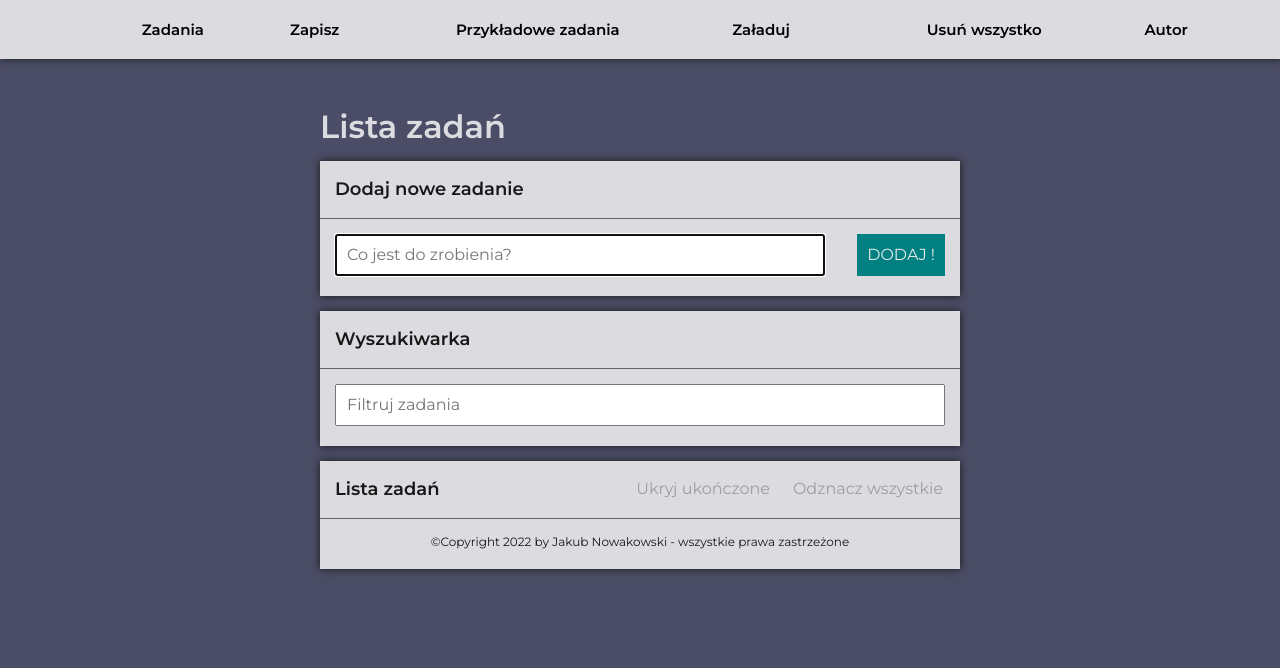
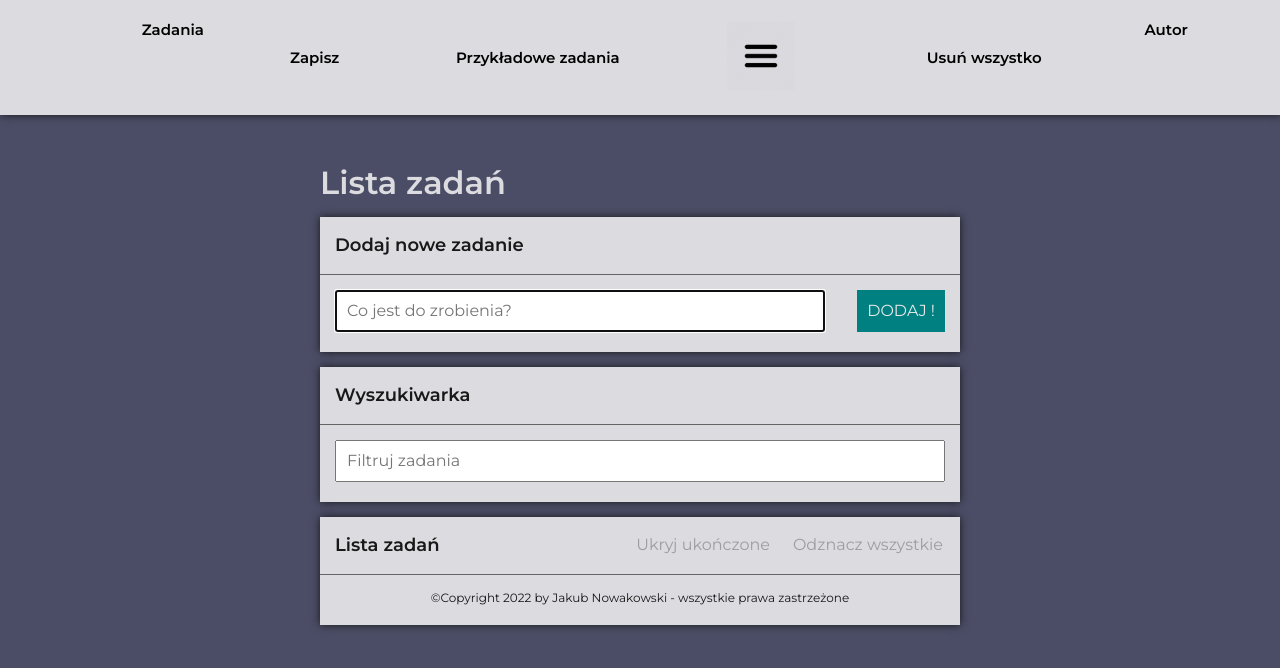
Before and after one commit to Jacob-Isaac/NewTaskListReact, a React (Create React App) app: page /zadania#/zadania in a window 1280 px wide. Shown: the top 668 px of the page. Built offline with nearby package versions, Linux system fonts and the light colour scheme.

Commit message:
menu button experiment (temporarily)

```diff
--- a/src/common/Header/index.js
+++ b/src/common/Header/index.js
@@ -1,5 +1,5 @@
-import {Navigation, Button } from "./styled";
-import React from "react";
+import {Navigation, Button, Img } from "./styled";
+import React, {useState} from "react";
 import { NavLink } from "react-router-dom";
 import { useSelector, useDispatch } from "react-redux";
 import {
@@ -9,11 +9,21 @@ import {
   fetchMyTasksSave,
   removeAllTasks,
 } from "../../features/taskList/tasksSlice";
+import menu from "./menu.png";
 
 
 const Header = ({ title }) => {
   const {ifLoading, ifLoading2, ifLoading3 }= useSelector(selectTasks);
   const dispatch = useDispatch();
+  const [isActive, setIsActive] = useState(false);
+  const handleClick = () => {
+    setIsActive (current => !current);
+    console.log(isActive);
+  }
+
+
+
+
 return (
   <Navigation>
       {title}
@@ -22,22 +32,27 @@ return (
       </NavLink>
 
       <Button onClick={() => dispatch(fetchMyTasksSave())} disabled={ifLoading2}>
-       {ifLoading2 ? "Ładowanie..." : "Zapisz" }
+       {ifLoading2 ? "Zapisywanie..." : "Zapisz" }
       </Button>
 
       <Button onClick={() => dispatch(fetchExampleTasks())} disabled={ifLoading}>
        {ifLoading ? "Ładowanie..." : "Przykładowe zadania" }
       </Button>
-      <Button onClick={() => dispatch(fetchMyTasksGet())} disabled={ifLoading3}>
+      <Button onClick={handleClick}>
+        <Img click={isActive} klik={!isActive} src={menu} alt="Ładujemy..."></Img>
+        </Button>
+      {/* <Button onClick={() => dispatch(fetchMyTasksGet())} disabled={ifLoading3}>
        {ifLoading3 ? "Ładowanie..." : "Załaduj" }
-      </Button>
+      </Button> */}
       <Button onClick={() => dispatch(removeAllTasks())}><span>Usuń wszystko</span></Button>
       <NavLink exact to="/author">
       <Button>Autor</Button>
       </NavLink>
   </Navigation>
   // zrobic menu rozwijalne dla mobilek !!
+
 );
+
 };
 
 export default Header;
--- a/src/common/Header/styled.js
+++ b/src/common/Header/styled.js
@@ -50,3 +50,24 @@ export const Button = styled.button`
       }
     `}
 `;
+export const Img = styled.img`
+  width: 70px;
+  height: 70px;
+  ${({ click }) =>
+   click === true &&
+    css`
+  transition-duration: 0.5s;
+  transition-property: transform;
+  transform: rotate(180deg);
+    -webkit-transform: rotate(180deg);
+    `}
+    ${({ klik }) =>
+   klik === true &&
+    css`
+  transition-duration: 0.5s;
+  transition-property: transform;
+  transform: rotate(-180deg);
+    -webkit-transform: rotate(-180deg);
+    `}
+
+`;
--- a/src/features/taskList/TaskListPage/index.js
+++ b/src/features/taskList/TaskListPage/index.js
@@ -7,6 +7,7 @@ import Search from "./Search";
 import MainContainer from "../../../common/MainContainer";
 
 function TaskListPage() {
+
   return (
     <>
       <MainContainer appTitle={<>Lista zadań</>} title={<>Dodaj nowe zadanie</>}>
```
Also changed, not shown: src/common/Header/menu.png (added).
